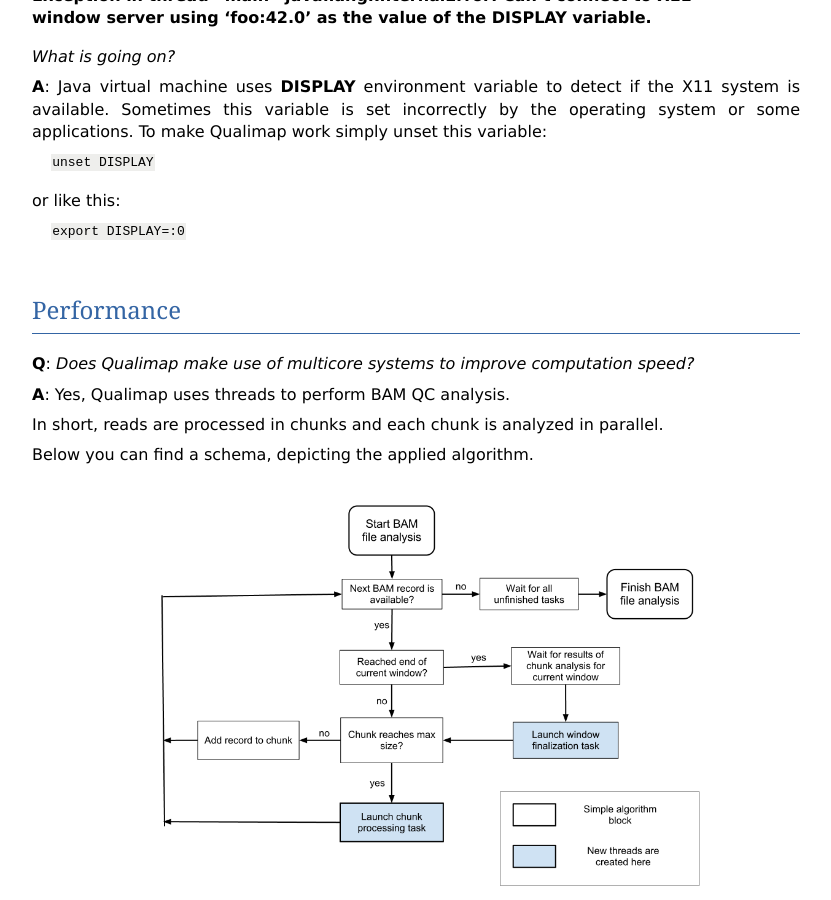
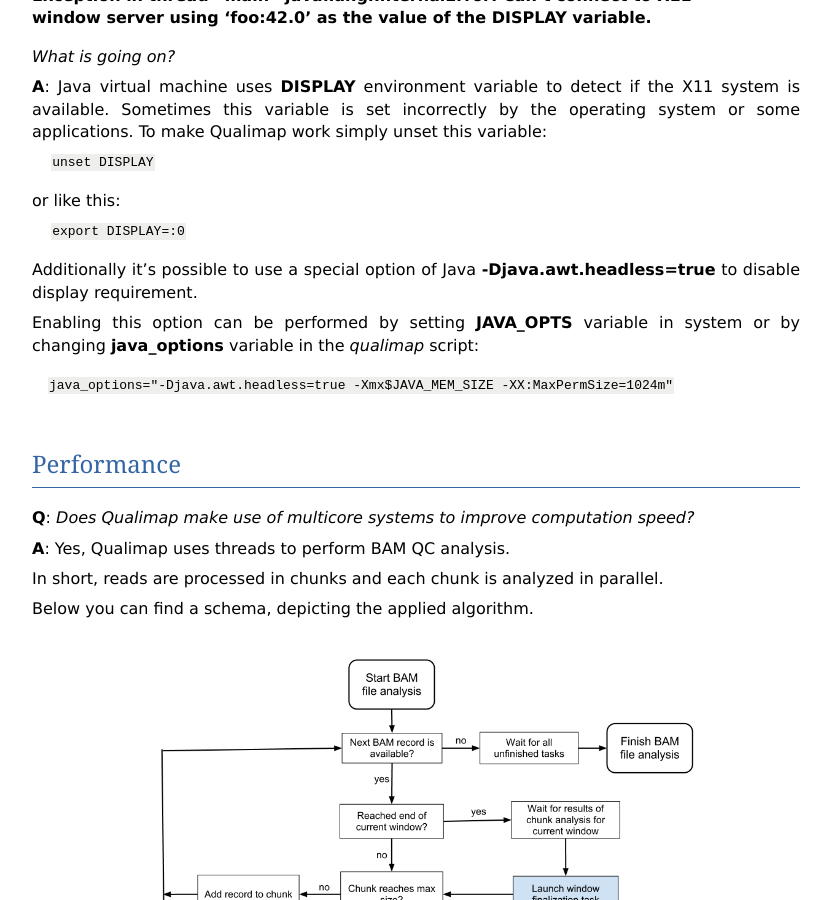
Before and after one commit to scchess/Qualimap, a Sphinx documentation site: the page built from doc/faq.rst, in a window 1280 px wide and 900 px high, scrolled down 1276 px. Shown: the whole window, without its empty margins (48-879 px from the left). Built offline with Sphinx 7.4.7, drawn with Linux system fonts in a browser that asks for light colours.

Commit message:
Update documentation: suggestion from Roberto Spreafico regarding DISPLAY settings on Linux

```diff
--- a/doc/faq.rst
+++ b/doc/faq.rst
@@ -73,6 +73,13 @@ Command line
 or like this:
     :samp:`export DISPLAY=:0`
 
+Additionally it's possible to use a special option of Java **-Djava.awt.headless=true** to disable display requirement.
+
+Enabling this option can be performed by setting **JAVA_OPTS** variable in system or by changing **java_options** variable in the *qualimap* script:
+
+    :samp:`java_options="-Djava.awt.headless=true -Xmx$JAVA_MEM_SIZE -XX:MaxPermSize=1024m"`
+
+
 |
 
 Performance
```
